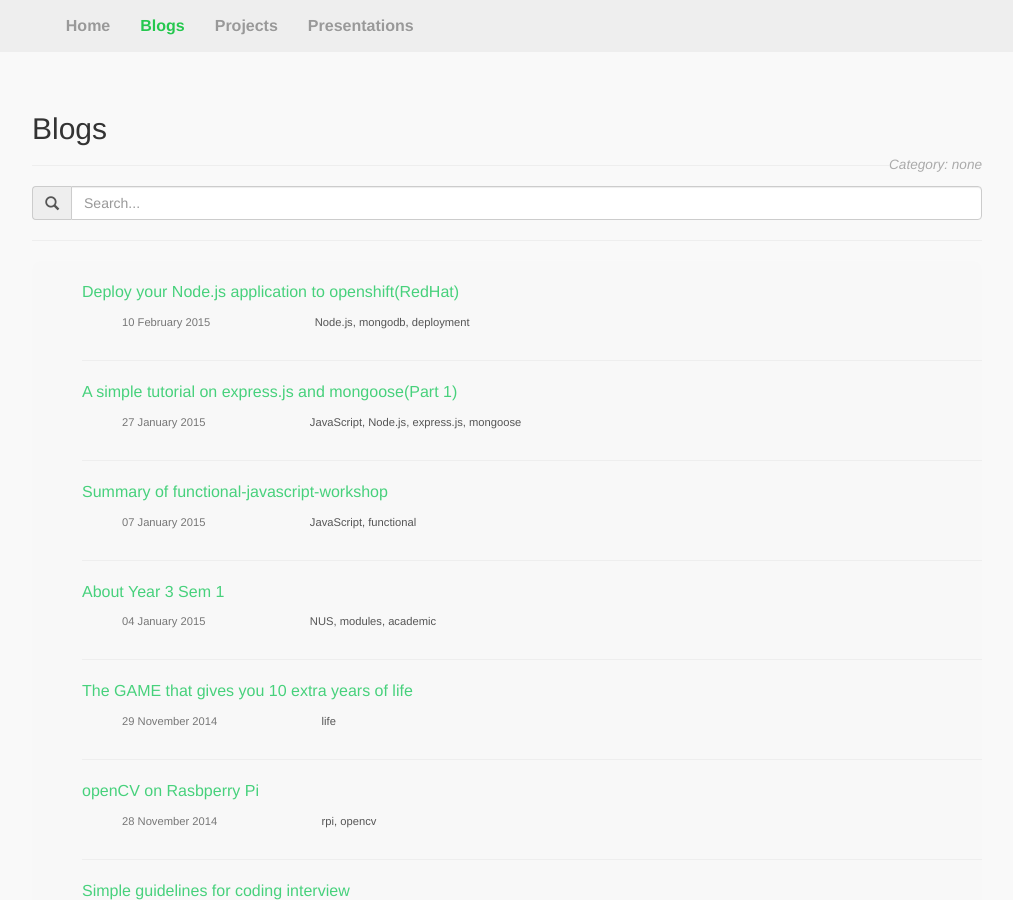
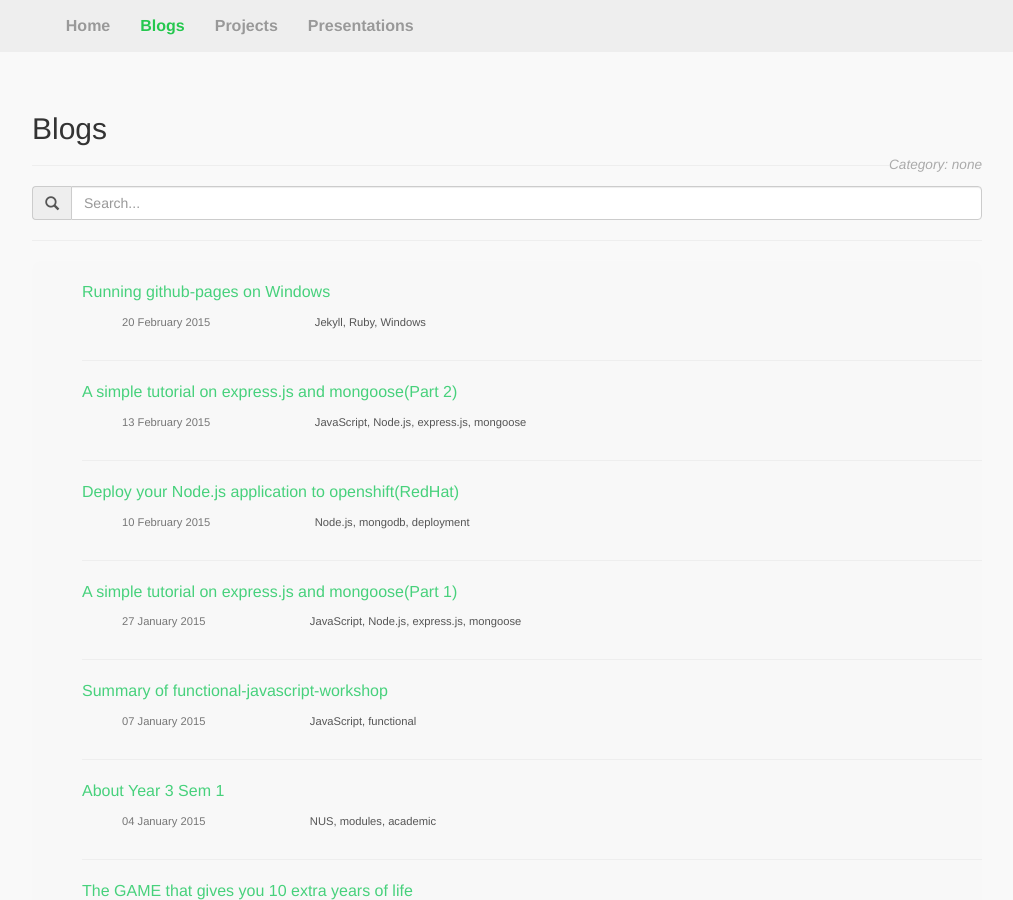
Before and after one commit to franklingu/franklingu.github.io, a Jekyll site: the page built from blogs/index.html, in a window 1280 px wide and 900 px high. Shown: the whole window, without its empty margins (108-1121 px from the left). Built offline with Jekyll 4.4.1, drawn with Linux system fonts in a browser that asks for light colours; nearby versions of some CDN libraries; Markdown is read by kramdown in place of the engine named in the settings.

```diff
--- /dev/null
+++ b/_posts/2015-02-13-a-simple-tutorial-on-express-js-and-mongoose-part-2.markdown
@@ -0,0 +1,8 @@
+---
+layout: blogbase
+title: A simple tutorial on express.js and mongoose(Part 2)
+category: programming
+tag: JavaScript, Node.js, express.js, mongoose
+---
+
+To be done
--- /dev/null
+++ b/_posts/2015-02-20-Running-github-pages-on-Windows.markdown
@@ -0,0 +1,8 @@
+---
+layout: blogbase
+title: Running github-pages on Windows
+category: programming
+tag: Jekyll, Ruby, Windows
+---
+
+To be done
```
Also changed, not shown: _posts/2013-12-30-objective-C-in-linux-(ubuntu).markdown (+5 -4 lines).
